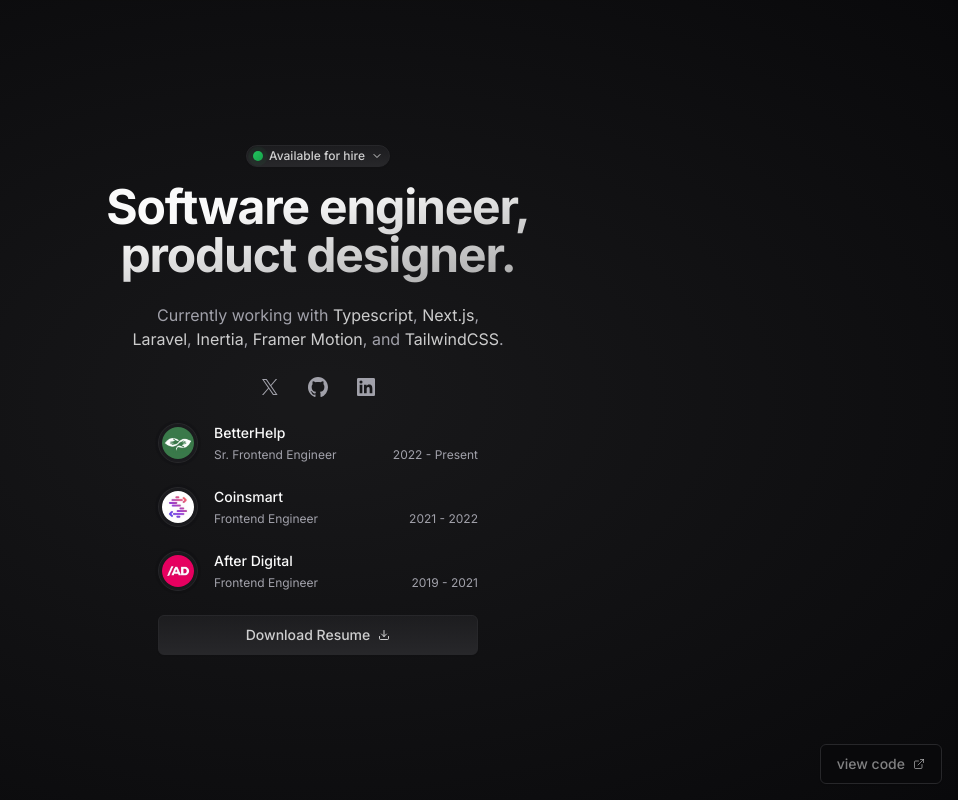
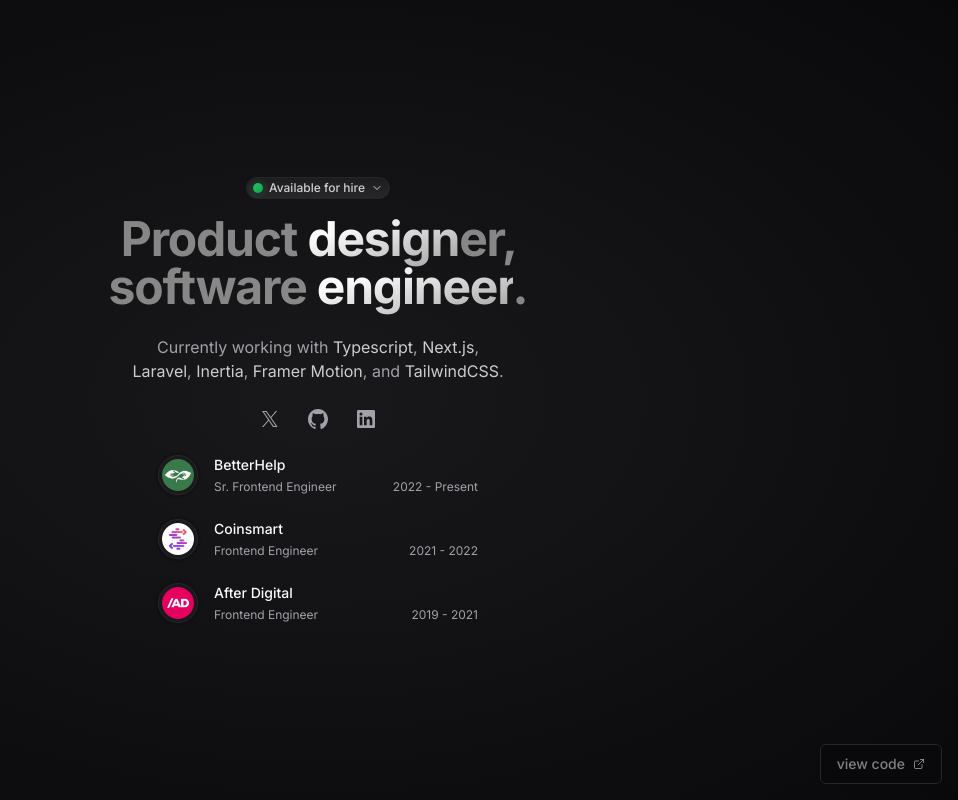
Before and after one commit to jrcairns/justincairns.dev, a Next.js app: page / in a window 1280 px wide. Shown: the whole page, without its empty margins (322-1280 px from the left). Built offline with nearby package versions, Linux system fonts and the light colour scheme; no server answers.

Commit message:
remove public resume

```diff
--- a/src/app/contact/page.tsx
+++ b/src/app/contact/page.tsx
@@ -4,7 +4,7 @@ import Link from "next/link";
 
 export default function Contact() {
     return (
-        <div className="sm:max-w-xs w-full mx-auto lg:rounded-xl flex flex-col">
+        <div className="sm:max-w-xs w-full mx-auto lg:rounded-xl flex flex-col px-4 sm:px-0">
             <div className="flex">
                 <Link href="/" className="flex items-baseline space-x-2 text-muted-foreground hover:text-foreground transition-colors">
                     <span className="text-xl leading-none">&larr;</span>
--- a/src/app/page.tsx
+++ b/src/app/page.tsx
@@ -21,7 +21,7 @@ export default function Home() {
       <main className="mt-4">
         <div className="px-4 space-y-6">
           <div className="flex-1 grid gap-6 text-center">
-            <h1 className="text-4xl font-bold tracking-tight sm:text-5xl text-balance bg-gradient-to-br from-foreground from-30% to-foreground/60 bg-clip-text text-transparent pb-2">Software engineer, product designer.</h1>
+            <h1 className="text-4xl font-bold tracking-tight sm:text-5xl text-balance pb-2"><span className="opacity-50">Product</span> <span className="bg-gradient-to-br from-foreground from-30% to-foreground/60 bg-clip-text text-transparent">design</span><span className="opacity-50">er,</span> <span className="opacity-50">software</span> <span className="bg-gradient-to-br from-foreground from-30% to-foreground/60 bg-clip-text text-transparent">engineer</span><span className="opacity-50">.</span></h1>
             <p className="text-muted-foreground text-base text-balance -mt-2">Currently working with <span className="text-foreground/80">Typescript</span>, <span className="text-foreground/80">Next.js</span>, <span className="text-foreground/80">Laravel</span>, <span className="text-foreground/80">Inertia</span>, <span className="text-foreground/80">Framer Motion</span>, and <span className="text-foreground/80">TailwindCSS</span>.</p>
             <ul className="flex space-x-6 justify-center">
               <li>
@@ -65,14 +65,6 @@ export default function Home() {
                 </li>
               ))}
             </ol>
-            <div className="mt-6">
-              <Button asChild variant="secondary">
-                <a href="/Justin_Cairns_2024.pdf" target="_blank" download className="w-full space-x-2 flex items-center">
-                  <span>Download Resume</span>
-                  <DownloadIcon className="w-3 h-3" />
-                </a>
-              </Button>
-            </div>
           </div>
         </div>
       </main >
```
Also changed, not shown: 1 other file (tests, documents, lock files or other folders).
